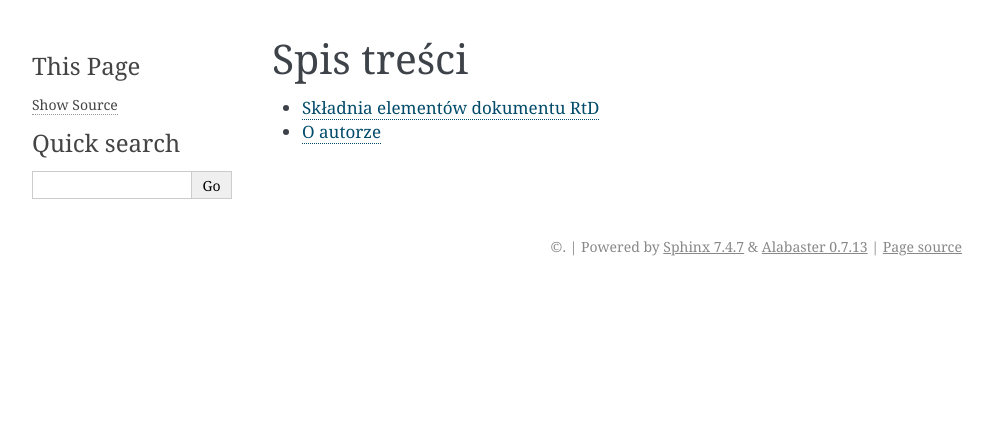
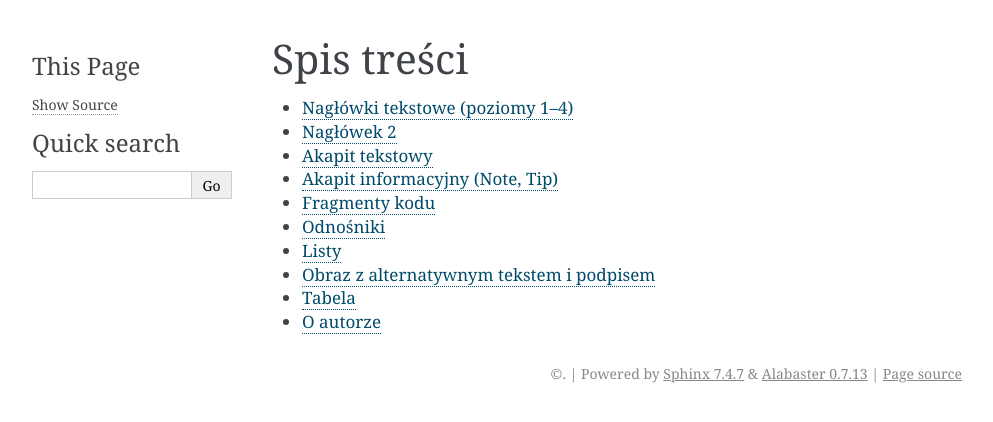
Before and after one commit to Kar-Dur/zse-4TPKD-rtd, a Sphinx documentation site: the page built from docs/source/index.rst, in a window 1280 px wide. Shown: the top 422 px of the page, without its empty margins (148-1141 px from the left). Built offline with Sphinx 7.4.7, drawn with Linux system fonts in a browser that asks for light colours; some of the changed lines change nothing that is shown.

Commit message:
Update skladnia.rst

```diff
--- a/docs/source/skladnia.rst
+++ b/docs/source/skladnia.rst
@@ -1,115 +1,108 @@
-=================================
-Składnia elementów dokumentu RtD
-=================================
+Nagłówki tekstowe (poziomy 1–4)
+-------------------------------
 
-Dokument przedstawia podstawową składnię języka
-**reStructuredText (reST)** wykorzystywanego na platformie
-**Read the Docs**.
+Nagłówek 1
+==========
 
-Nagłówki tekstowe
-=================
+Nagłówek 2
+----------
 
-Nagłówek poziom 1
-=================
+Nagłówek 3
+~~~~~~~~~~
 
-Nagłówek poziom 2
-================
+Nagłówek 4
+^^^^^^^^^^
 
-Nagłówek poziom 3
+
+
+Akapit tekstowy
 ----------------
 
-Nagłówek poziom 4
-~~~~~~~~~~~~~~~~
+Akapit tekstowy
 
-Akapit tekstowy
-===============
-
-To jest przykładowy akapit tekstowy.
-Służy do opisywania treści dokumentacji.
-Może składać się z kilku zdań.
-
-Akapit informacyjny
-==================
+Akapit informacyjny (Note, Tip)
+--------------------------------
 
 .. note::
-   To jest akapit informacyjny typu NOTE.
+   Note
 
 .. tip::
-   To jest akapit informacyjny typu TIP.
+   Tip
 
-Fragment kodu
-=============
 
-Kod liniowy
------------
 
-Polecenie ``git status`` wyświetla aktualny stan repozytorium.
+Fragmenty kodu
+--------------
 
-Kod blokowy
------------
+Inline code
+``użyj polecenia ``pip install rtd`` aby rozpocząć``
+
+Kod blokowy:
 
 .. code-block:: python
 
    def hello():
-       print("Hello Read the Docs")
+       print("Hello, World!")
+
+
 
 Odnośniki
-=========
+---------
 
-Odnośnik lokalny (Read the Docs)
--------------------------------
+Link zewnętrzny:
+https://example.com
 
-:doc:`autor`
+Link nazwany:
 
-Odnośnik zewnętrzny
-------------------
+Więcej informacji znajdziesz tutaj_.
 
-`GitHub <https://github.com>`_
+.. _tutaj: https://example.com
+
+Link lokalny (do innych podstron dokumentacji):
+
+Zobacz stronę :doc:`autor`.
+
+
 
 Listy
-=====
+-----
 
-Lista wypunktowana
-------------------
+Lista wypunktowana::
 
-- element pierwszy
-- element drugi
-- element trzeci
+   - Element 1
+   - Element 2
+     - Pod-element
 
-Lista numerowana
-----------------
+Lista numerowana::
 
-1. punkt pierwszy
-2. punkt drugi
-3. punkt trzeci
+   1. Pierwszy element
+   2. Drugi element
+   3. Trzeci element
 
-Lista definicji
----------------
+Lista definicji::
 
-GitHub
-   Platforma do hostowania repozytoriów Git.
+   Pojęcie
+      Wyjaśnienie pojęcia wpisane poniżej.
 
-Read the Docs
-   Platforma do publikowania dokumentacji projektów.
 
-Obraz
-=====
 
-.. figure:: _static/obraz.png
+Obraz z alternatywnym tekstem i podpisem
+-----------------------------------------
+
+.. figure:: przyklad.png
    :alt: Przykładowy obraz
-   :align: center
 
-   Przykładowy podpis pod obrazem
+   Podpis opisujący obraz umieszczony poniżej grafiki.
+
+
 
 Tabela
-======
+------
 
-+-----------+---------------------------+
-| Element   | Opis                      |
-+===========+===========================+
-| Nagłówek  | Tytuł sekcji              |
-+-----------+---------------------------+
-| Akapit    | Treść dokumentu           |
-+-----------+---------------------------+
-| Kod       | Fragment programu         |
-+-----------+---------------------------+
++------------+------------+
+| Kolumna A  | Kolumna B  |
++============+============+
+| A1         | B1         |
++------------+------------+
+| A2         | B2         |
++------------+------------+
```
